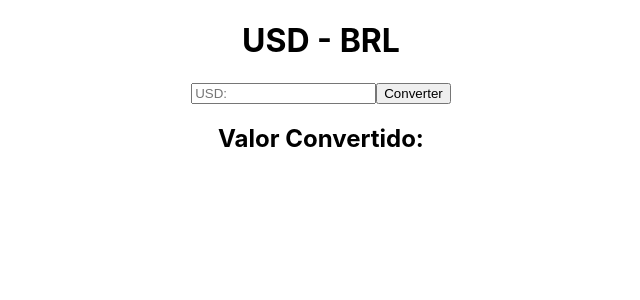
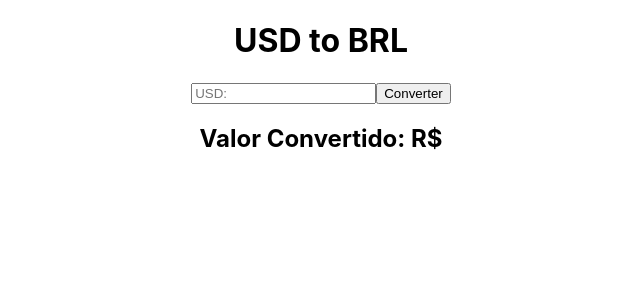
Before and after one commit to joaov1ct0r/react-coin-Convert, a React (Create React App) app: page / in a window 1280 px wide. Shown: the top 300 px of the page, without its empty margins (319-959 px from the left). Built offline with nearby package versions, Linux system fonts and the light colour scheme.

Commit message:
function handleConvert created inside app.js file sending a request to freecurrency api returning BRL daily value

```diff
--- a/src/App.js
+++ b/src/App.js
@@ -4,21 +4,39 @@ import './App.css';
 function App() {
     let [UsdValue, setUsdValue] = useState('');
 
+    let [BrlValue, setBrlValue] = useState();
+
     function handleValue(event) {
         setUsdValue(event.target.value);
+    }
+
+    function handleConvert() {
+        let url = `https://free.currconv.com/api/v7/convert?q=USD_BRl&compact=ultra&apiKey=123d9951e3bc7a09b478`;
+
+        fetch(url)
+            .then(response => {
+                return response.json();
+            })
+            .then(response => {
+                let cotacao = response.USD_BRL;
+
+                let newValue = (parseFloat(UsdValue) * cotacao).toFixed(2);
+
+                setBrlValue(newValue);
+            });
     }
     return (
         <div className="App">
             <div className="usd-brl-container">
-                <h1>USD - BRL</h1>
+                <h1>USD to BRL</h1>
                 <input
                     onChange={handleValue}
                     type="text"
                     name="usd"
                     placeholder="USD:"
                 />
-                <button>Converter</button>
-                <h2>Valor Convertido: {UsdValue}</h2>
+                <button onClick={handleConvert}>Converter</button>
+                <h2>Valor Convertido: R${BrlValue}</h2>
             </div>
         </div>
     );
```
